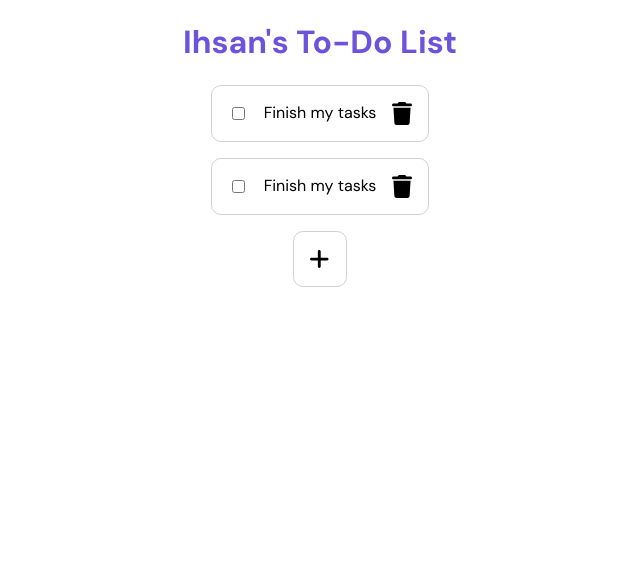
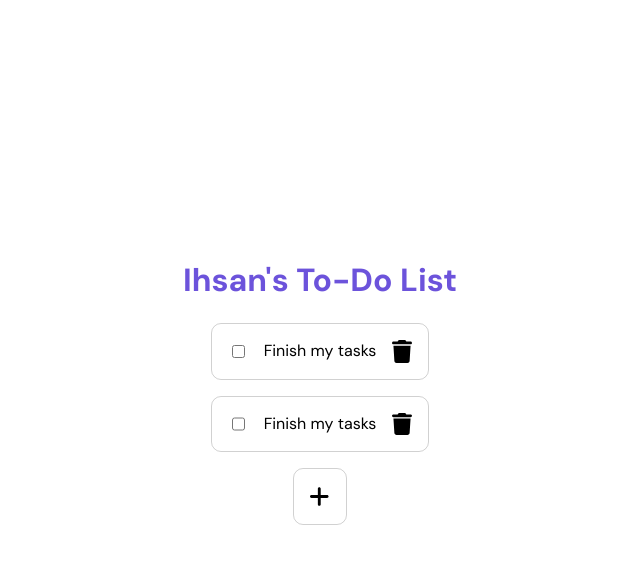
Before and after one commit to iyxan23/idn-solo-skl-todolist-frontend, a plain HTML site: page index.html in a window 1280 px wide. Shown: the whole page, without its empty margins (320-960 px from the left). Drawn offline with Linux system fonts and the light colour scheme.

Commit message:
fix: text input not interactable & make everything centered

```diff
--- a/assets/css/style.css
+++ b/assets/css/style.css
@@ -10,8 +10,11 @@ body {
     background: var(--bg);
     color: var(--on-bg);
 
+    height: 100vh;
+
     display: flex;
     align-items: center;
+    justify-content: center;
     flex-direction: column;
 }
 
@@ -58,7 +61,6 @@ h1:hover {
 }
 
 #text-input {
-    z-index: -1;
     transform: translateY(-2rem) scale(0);
     transition: transform 250ms ease-in-out;
 }
```
